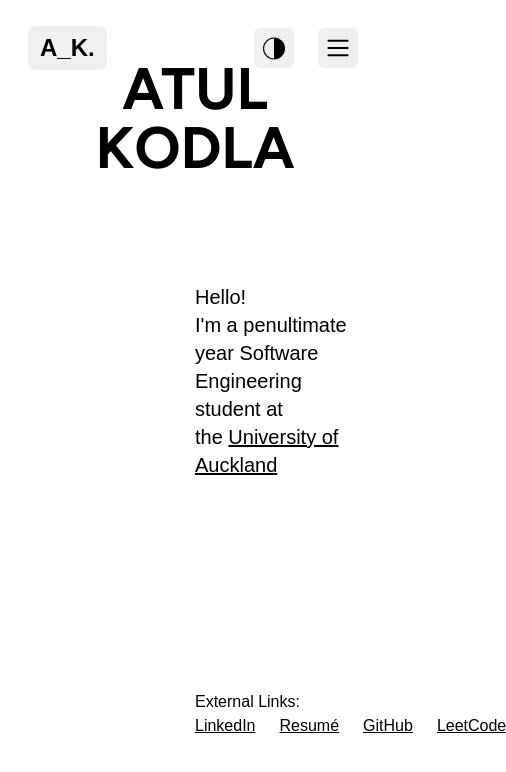
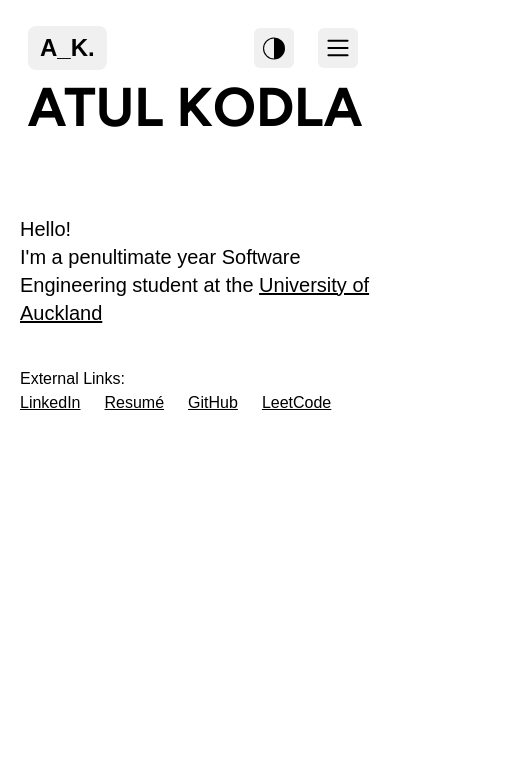
Before and after one commit to itsatulbox/personal-website, a Next.js app: page / in a window 390 px wide. Shown: the top 772 px of the page, 506 px wide, since content can reach past the window. Built offline with nearby package versions, Linux system fonts and the light colour scheme; a web font is replaced by a local one.

Commit message:
feat: made the homepage responsive to smaller devices

```diff
--- a/src/app/page.tsx
+++ b/src/app/page.tsx
@@ -1,11 +1,10 @@
 export default function Index() {
   return (
-    <div className="flex flex-col">
-      <div className="absolute top-15 inset-0 flex flex-col px-5">
-        <h1 className="text-center font-bold m-0 p-0 leading-none text-[15vw]">
+    <div className="flex flex-col gap-20 md:gap-0 pt-20 md:pt-24 px-5">
+      <h1 className="text-center font-bold m-0 p-0 leading-none text-[14vw] md:text-[15vw]">
         ATUL KODLA
       </h1>
-        <div className="flex flex-col h-full w-[50%] ml-auto justify-around">
+      <div className="flex flex-col h-full md:w-[50%] gap-10 md:gap-20 ml-auto justify-around">
         <p className="text-xl">
           Hello!
           <br />
@@ -21,7 +20,7 @@ export default function Index() {
         </p>
         <div>
           <p>External Links:</p>
-            <div className="flex flex-row gap-6">
+          <div className="flex flex-row gap-6 flex-wrap">
             <a
               href="https://www.linkedin.com/in/atulkodla/"
               target="_blank"
@@ -57,7 +56,6 @@ export default function Index() {
           </div>
         </div>
       </div>
-      </div>{" "}
     </div>
   );
 }
```
Lines whose indentation alone changed are shown as unchanged.
